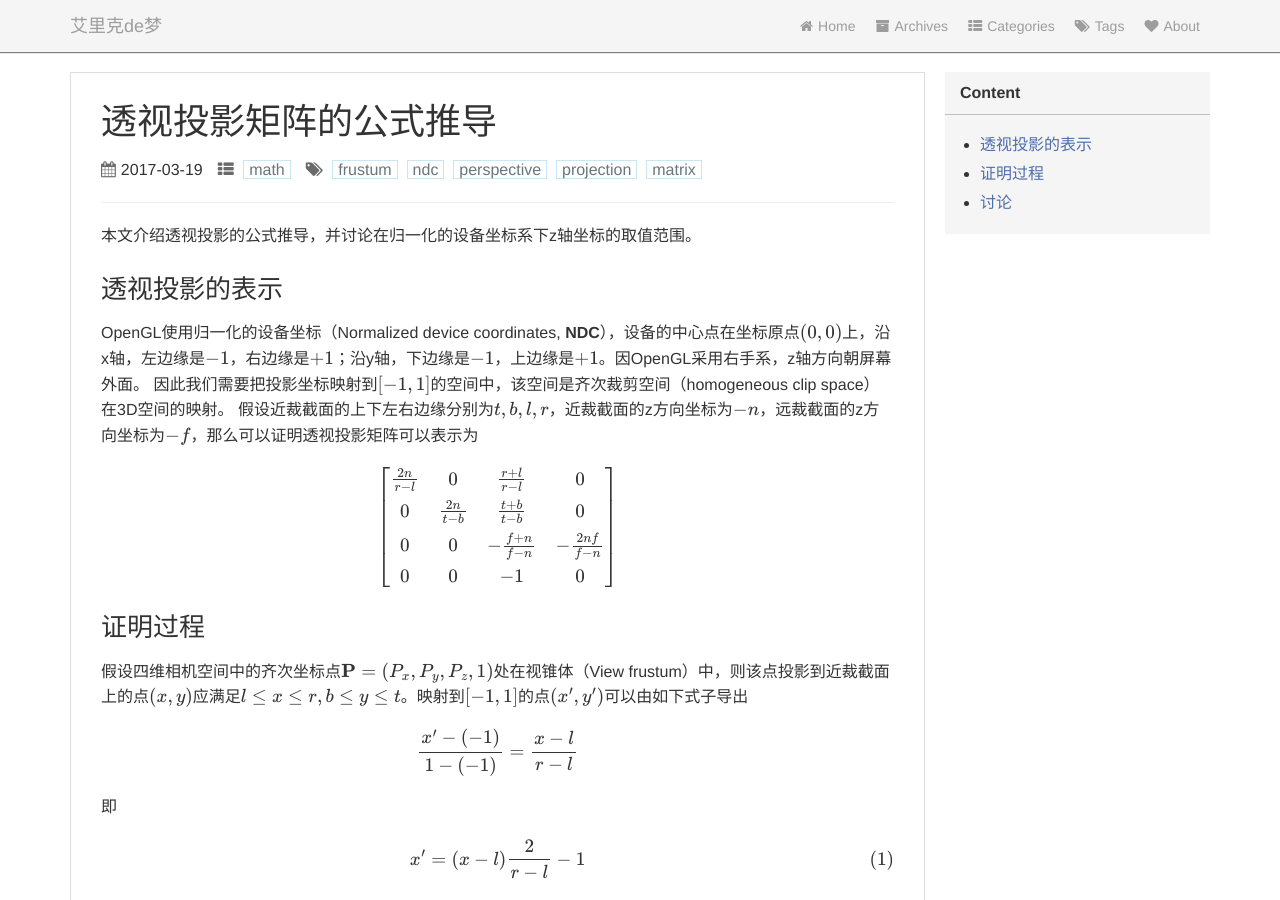
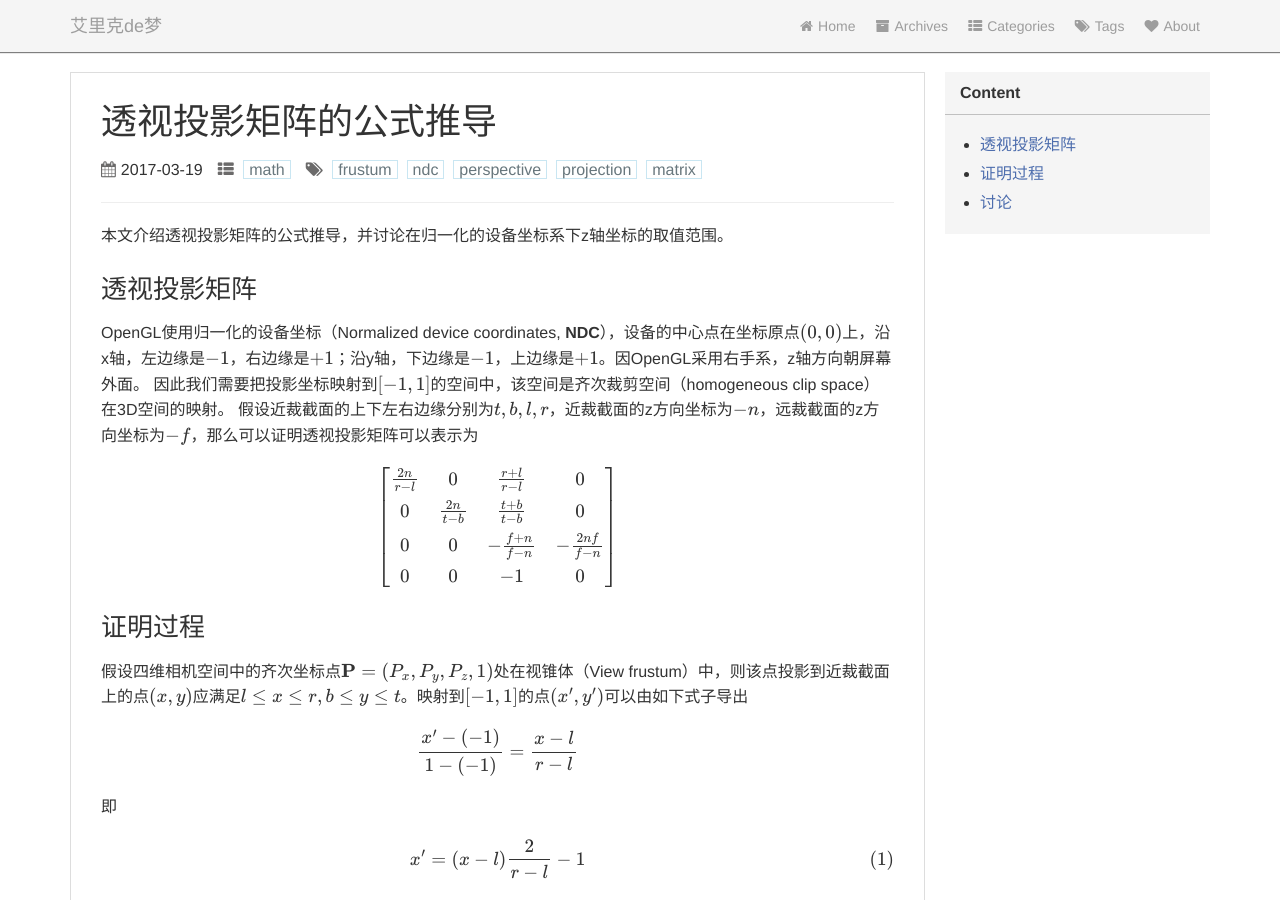
Before and after one commit to pyericz/blog, a Jekyll site: the page built from _posts/2017-03-19-opengl-perspective-projection.md, in a window 1280 px wide and 900 px high. Built offline with Jekyll 4.4.1, drawn with Linux system fonts in a browser that asks for light colours; formulas are drawn with MathJax 3; comment, search, counter and statistics services are not loaded.

Commit message:
更改标题

```diff
--- a/_posts/2017-03-19-opengl-perspective-projection.md
+++ b/_posts/2017-03-19-opengl-perspective-projection.md
@@ -8,10 +8,10 @@ date: 2017-03-19
 * content
 {:toc}
 
-本文介绍透视投影的公式推导，并讨论在归一化的设备坐标系下z轴坐标的取值范围。
+本文介绍透视投影矩阵的公式推导，并讨论在归一化的设备坐标系下z轴坐标的取值范围。
 
 
-### 透视投影的表示
+### 透视投影矩阵
 
 OpenGL使用归一化的设备坐标（Normalized device coordinates, **NDC**），设备的中心点在坐标原点$$(0, 0)$$上，沿x轴，左边缘是$$-1$$，右边缘是$$+1$$；沿y轴，下边缘是$$-1$$，上边缘是$$+1$$。因OpenGL采用右手系，z轴方向朝屏幕外面。
 因此我们需要把投影坐标映射到$$[-1, 1]$$的空间中，该空间是齐次裁剪空间（homogeneous clip space）在3D空间的映射。
```
